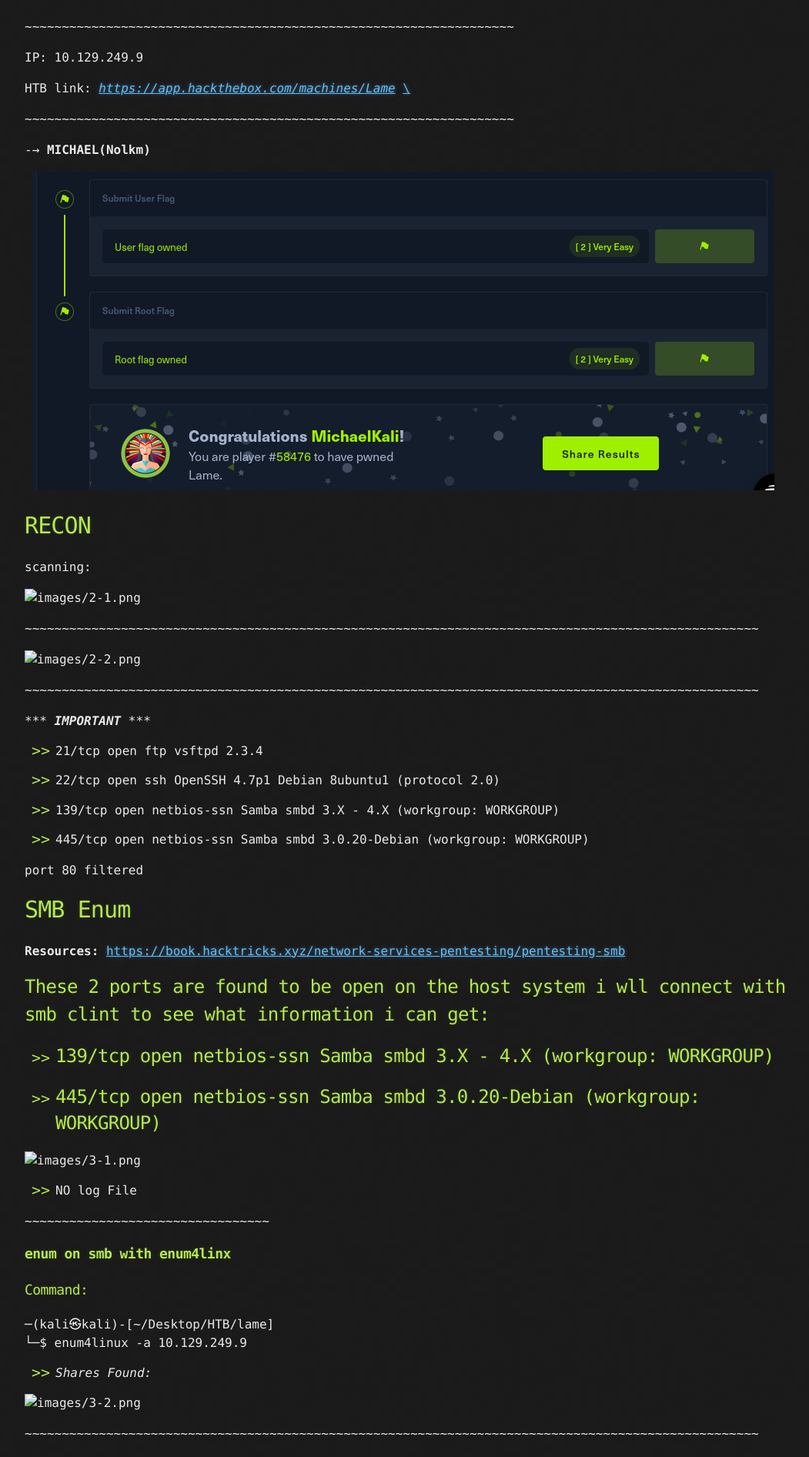
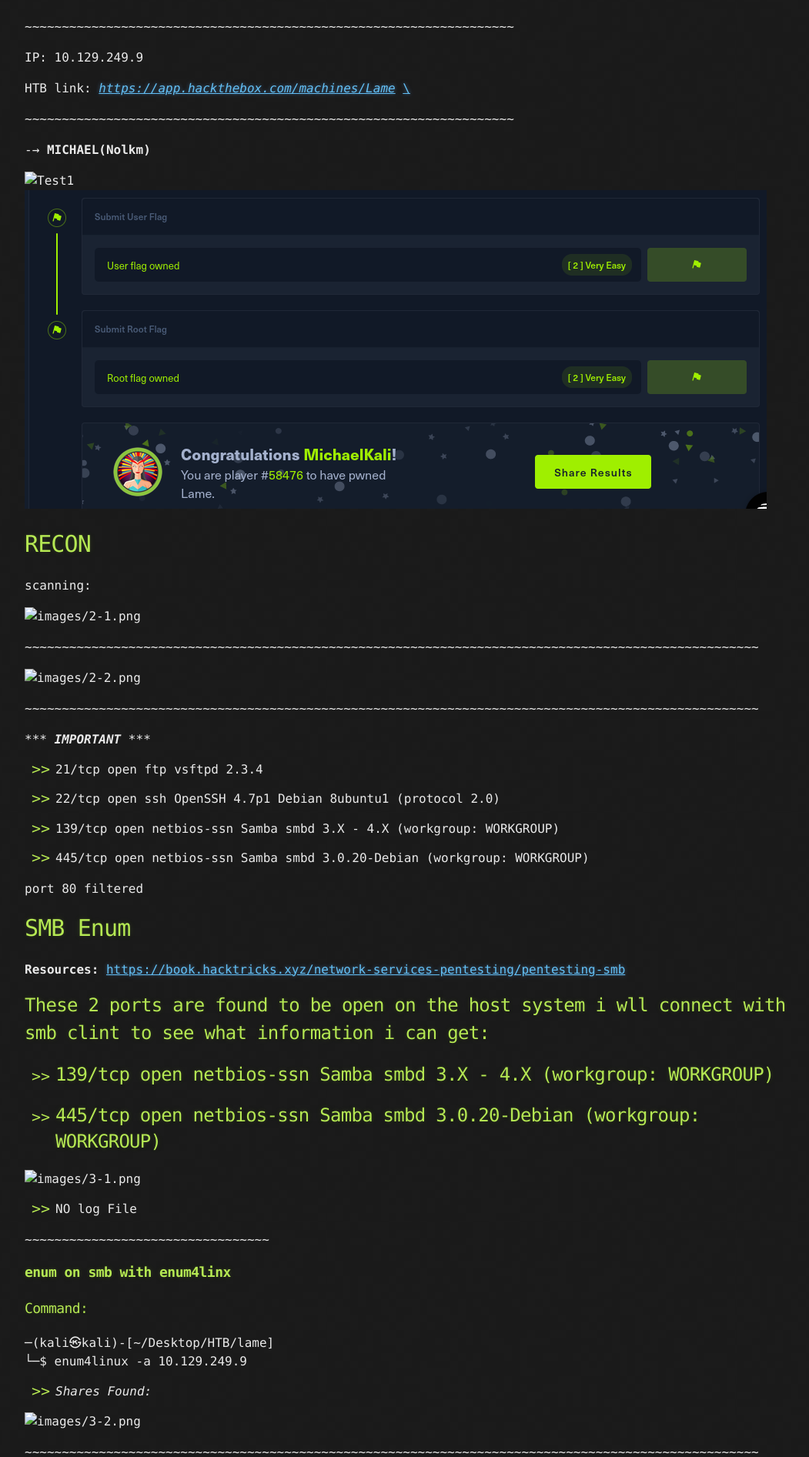
Before and after one commit to Mmo-kali/mmo-kali.github.io, a Jekyll site: the page built from _posts/2024-03-13-post_LAME-WriteUP.md, in a window 1280 px wide. Shown: the part 541-2434 px from the top of the page at 77% size, without its empty margins (108-1159 px from the left). Built offline with Jekyll 4.4.1, drawn with Linux system fonts in a browser that asks for light colours.

Commit message:
Update 2024-03-13-post_LAME-WriteUP.md

```diff
--- a/_posts/2024-03-13-post_LAME-WriteUP.md
+++ b/_posts/2024-03-13-post_LAME-WriteUP.md
@@ -31,8 +31,9 @@ HTB link: _[https://app.hackthebox.com/machines/Lame](https://app.hackthebox.com
 
 \-→ **MICHAEL(Nolkm)**
 
-![](lame/images/1-1.png)
-![](https://github.com/Mmo-kali/mmo-kali.github.io/blob/main/_posts/lame/images/1-1.png)
+![Test1](lame/images/1-1.png)
+![Test2](https://github.com/Mmo-kali/mmo-kali.github.io/blob/main/_posts/lame/images/1-1.png)
+
 
 RECON
 =====
```
